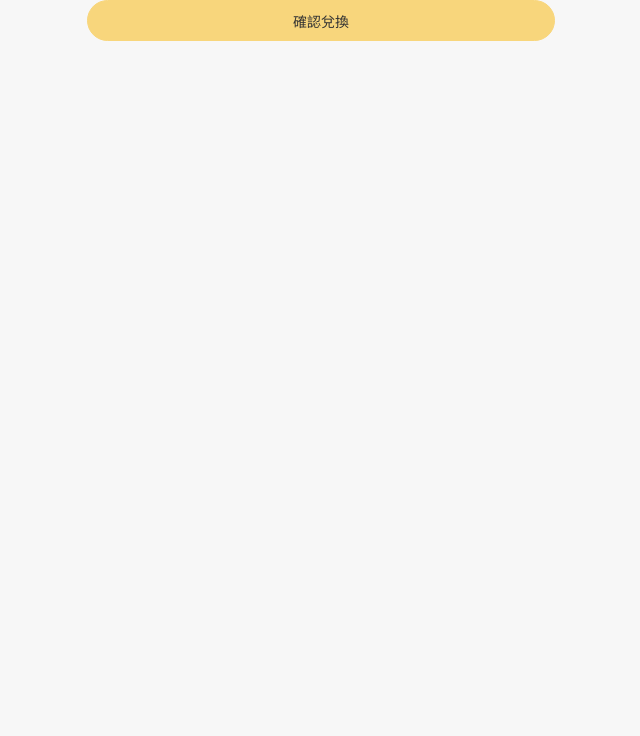
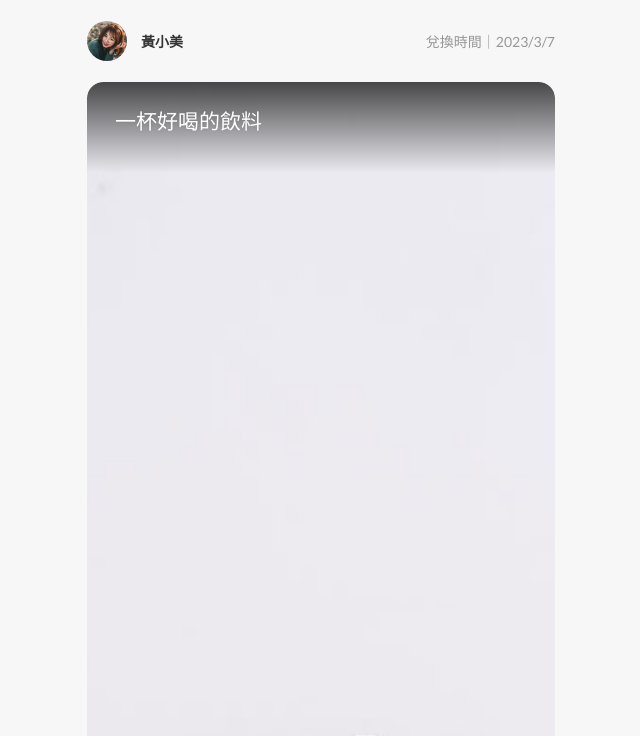
Before and after one commit to sun8chi/linefans_mobile, a plain HTML site: page exchange.html in a window 1280 px wide. Shown: the top 736 px of the page, without its empty margins (319-959 px from the left). Drawn offline with nearby package versions, Linux system fonts and the light colour scheme; a small style sheet from the web is missing.

Commit message:
兌換商品圖

```diff
--- a/css/_default.scss
+++ b/css/_default.scss
@@ -127,7 +127,7 @@ img {
 
 .btn_lg {
   font-size: 1rem;
-  padding: 0.9rem 0.75rem;
+  padding: 1.25rem 0.75rem;
 }
 
 .btn_purple {
--- a/css/_exchange.scss
+++ b/css/_exchange.scss
@@ -1,3 +1,63 @@
-.exchange {
+.exchange_top {
+    display: flex;
+    align-items: center;
+    justify-content: space-between;
+    padding: 1.5rem 0;
 
+    .user {
+        display: flex;
+        align-items: center;
+
+        img {
+            width: 40px;
+            border-radius: 50%;
+            flex-shrink: 0;
+        }
+
+        p {
+            font-weight: bold;
+            margin-left: 1rem;
+        }
+    }
+
+    .date {
+        color: $gray;
+    }
 }
+
+.exchange_product {
+    display: flex;
+    flex-direction: column;
+    height: calc(100vw - 30px);
+    color: #fff;
+    border-radius: 16px;
+    margin-bottom: 20px;
+    overflow: hidden;
+    background-size: cover;
+    background-position: center;
+    text-shadow: 0 0 3px rgba(0, 0, 0, 0.1);
+
+    .p_name {
+        padding: 2rem 2rem 3rem 2rem;
+        background: linear-gradient(to bottom, rgba(0, 0, 0, 0.7), rgba(0, 0, 0, 0));
+        font-size: 1.5rem;
+        border-radius: 16px 16px 0 0;
+    }
+
+    .points {
+        margin-top: auto;
+        margin-left: auto;
+        font-size: 2.6rem;
+        padding: 3rem 2rem 2rem 2rem;
+        border-radius: 0 0 16px 16px;
+        background: linear-gradient(to top, rgba(0, 0, 0, 0.7), rgba(0, 0, 0, 0));
+        width: 100%;
+        text-align: right;
+    }
+}
+
+.exchange_info {
+    padding: 1rem 0 2rem 0;
+    line-height: 1.5;
+    font-size: 1.1rem;
+}
--- a/exchange.html
+++ b/exchange.html
@@ -13,8 +13,24 @@
 <body>
   <div class="main">
     <div class="container">
-
-      <a class="btn btn_lg btn_primary rounded" href="#">確認兌換</a>
+      <div class="exchange_top">
+        <div class="user">
+          <img src="img/user.jpg" alt="">
+          <p>黃小美</p>
+        </div>
+        <div class="date">兌換時間｜<span class="font_num">2023/3/7</span></div>
+      </div>
+      <div class="exchange_product" style="background-image: url('img/product/05.jpg');">
+        <h3 class="p_name">一杯好喝的飲料</h3>
+        <div class="points"><span class="font_num">200</span> 點</div>
+      </div>
+      <div class="exchange_info">
+        <p>如果有說明文字的話如果有說明文字的話如果有說明文字的話如果有說明文字的話如果有說明文字的話如果有說明文字的話</p>
+      </div>
+      <div class="text_center">
+        <a class="btn btn_lg btn_primary rounded mb_1" href="#">確認兌換</a>
+        <a href="#" class="text_gray">取消兌換</a>
+      </div>
     </div>
   </div>
   <script type="module" src="https://unpkg.com/ionicons@5.5.2/dist/ionicons/ionicons.esm.js"></script>
```
Also changed, not shown: css/all.css, img/user.jpg (added).
